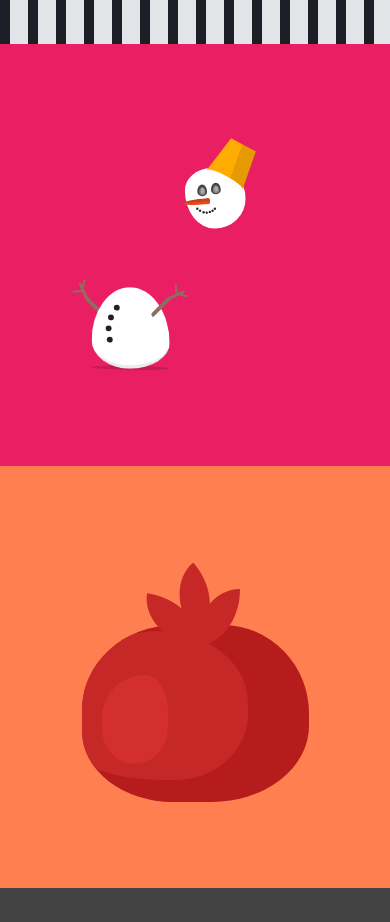
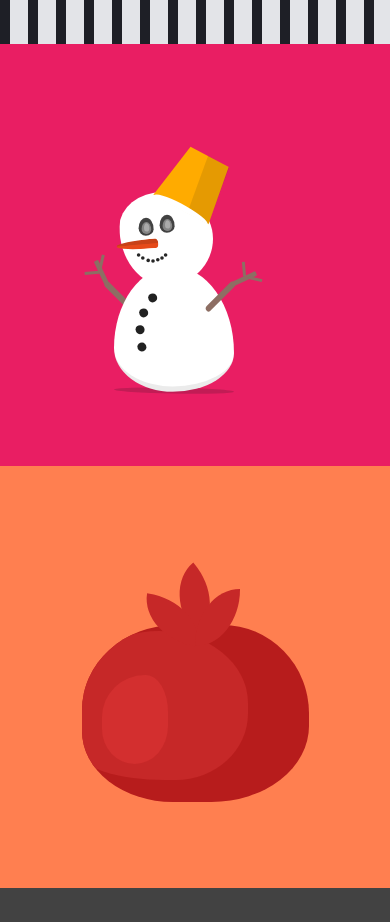
Before and after one commit to PariaSabet/cssArts, a plain HTML site: page index.html in a window 390 px wide. Shown: the part 840-1762 px from the top of the page. Drawn offline with nearby package versions, Linux system fonts and the light colour scheme.

Commit message:
snowman responsiveness

```diff
--- a/snowman.css
+++ b/snowman.css
@@ -3,15 +3,11 @@ body{
 }
 .snowman{
   display: flex;
-  width: 100%;
   height: 380px;
   place-items: center;
   position: relative;
   transform-origin: center center;
-  align-content: center;
-  flex-wrap: wrap;
   justify-content: center;
-  transform: scale(0.65);
   margin-top: -54px;
 }
 .snowman-hat{
```
Also changed, not shown: index.html (+0 -27 lines).
